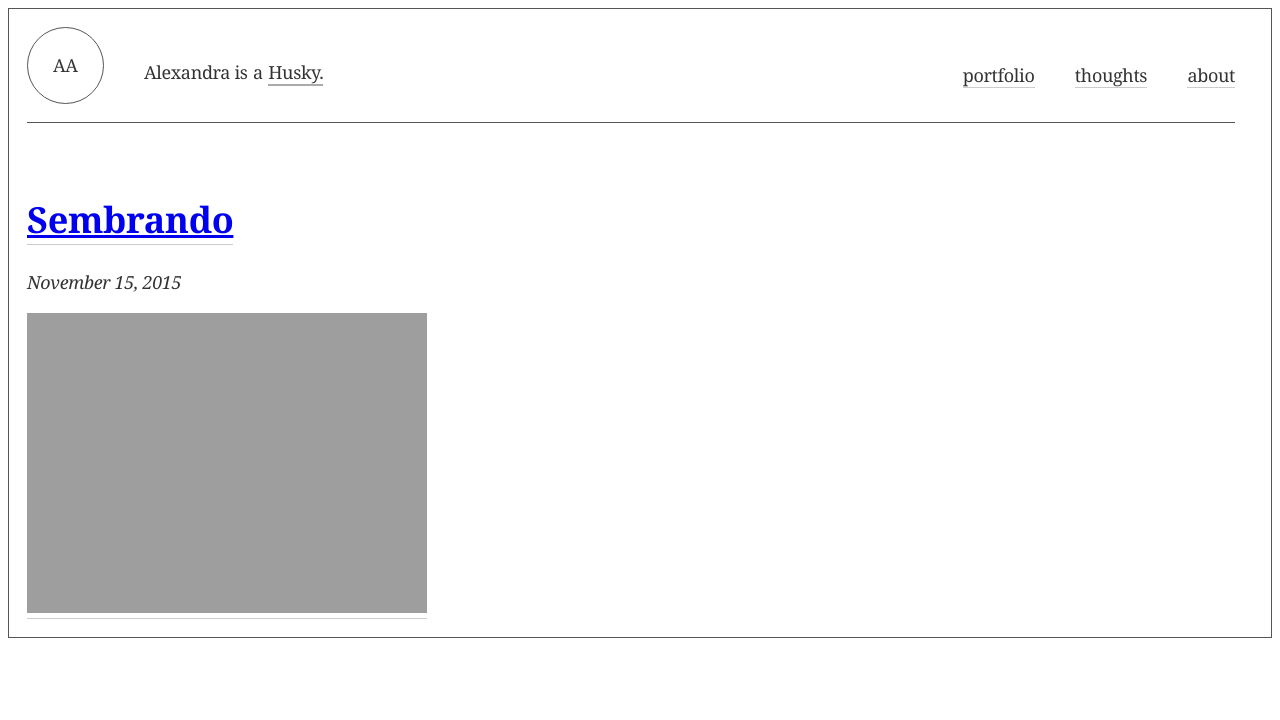
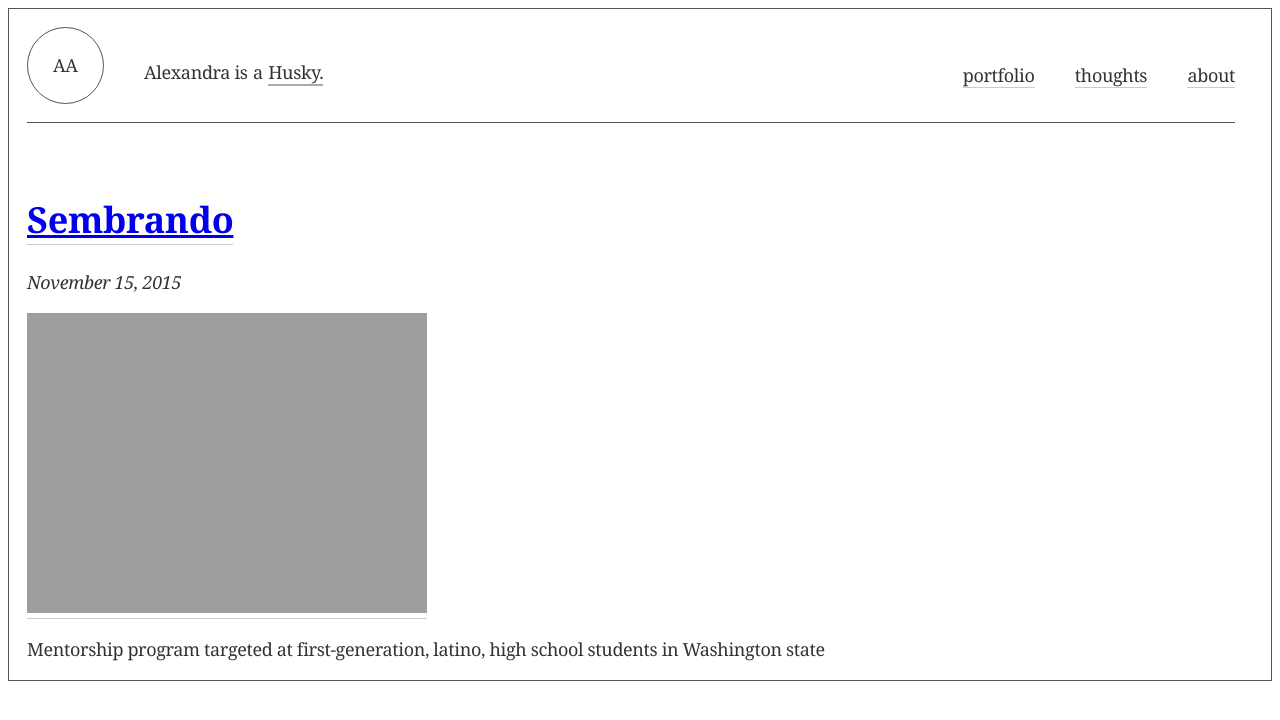
Before and after one commit to alialfaro/alialfaro.github.io, a Jekyll site: the page built from _works/2015-11-15-sembrando.md, in a window 1280 px wide. Shown: the top 720 px of the page. Built offline with Jekyll 4.4.1, drawn with Linux system fonts in a browser that asks for light colours; Markdown is read by kramdown in place of the engine named in the settings.

Commit message:
descriptions for sembrando works

```diff
--- a/_works/2015-11-15-sembrando.md
+++ b/_works/2015-11-15-sembrando.md
@@ -6,7 +6,7 @@ categories: [website, sembrando, mentor, mentee, students, mentorship, latino, f
 permalink: '/work/sembrando'
 preview: '/static/sembrando/preview.gif'
 link: 'https://students.washington.edu/alial/seed/'
-description: ""
+description: "Mentorship program targeted at first-generation, latino, high school students in Washington state"
 ---
 
 # [{{ page.title }}]({{ page.link }})
```
Also changed, not shown: _works/2015-11-30-facebook-authentication.md (+1 -1 lines).
